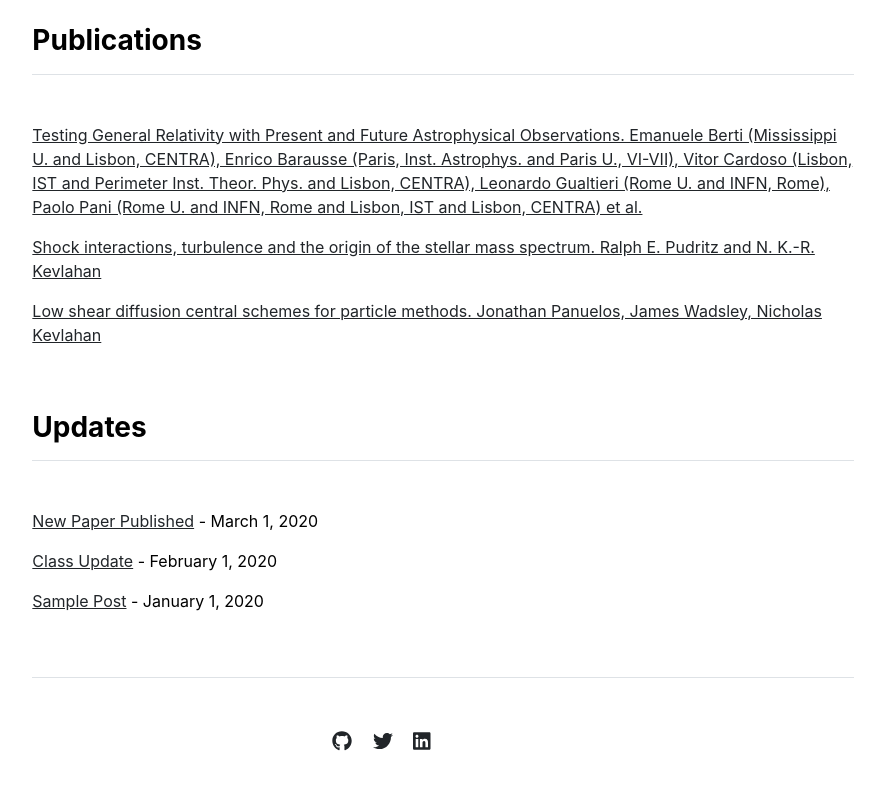
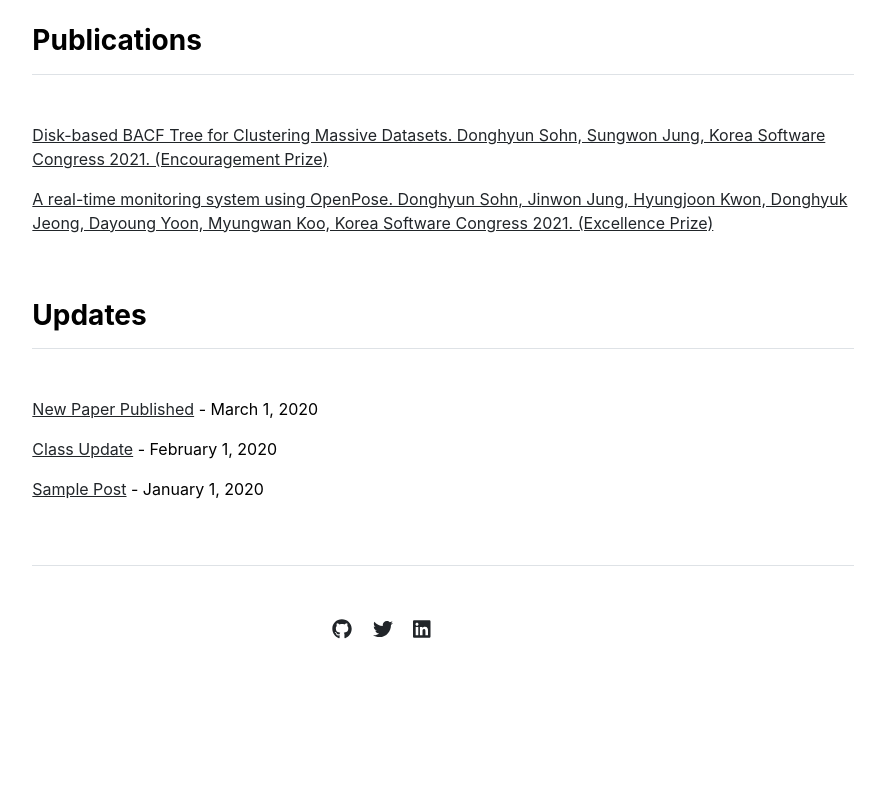
Before and after one commit to donghyun-sohn/donghyun-sohn.github.io, a Jekyll site: the page built from index.md, in a window 1280 px wide, cut to the strip 886-1738 px from the top of the page. Shown: the top 790 px of the strip, without its empty margins (197-1082 px from the left). Built offline with Jekyll 4.4.1, drawn with Linux system fonts in a browser that asks for light colours; after the commit the page ends 1626 px from its top, so only the background shows below that.

Commit message:
home publications

```diff
--- a/_data/publications.yml
+++ b/_data/publications.yml
@@ -1,10 +1,7 @@
 featured:
-- {name: 'Testing General Relativity with Present and Future Astrophysical Observations. Emanuele Berti (Mississippi U. and Lisbon, CENTRA), Enrico Barausse (Paris, Inst. Astrophys. and Paris U., VI-VII), Vitor Cardoso (Lisbon, IST and Perimeter Inst. Theor. Phys. and Lisbon, CENTRA), Leonardo Gualtieri (Rome U. and INFN, Rome), Paolo Pani (Rome U. and INFN, Rome and Lisbon, IST and Lisbon, CENTRA) et al.', url: '/publications/1501.07274.pdf'}
-- {name: 'Shock interactions, turbulence and the origin of the stellar mass spectrum. Ralph E. Pudritz and N. K.-R. Kevlahan', url: 'http://ms.mcmaster.ca/kevla/pdf/articles/PhilTransRSoc_2013.pdf'}
-- {name: 'Low shear diffusion central schemes for particle methods. Jonathan Panuelos, James Wadsley, Nicholas Kevlahan', url: 'http://ms.mcmaster.ca/kevla/pdf/articles/jcp_v414.pdf'}
+- {name: 'Disk-based BACF Tree for Clustering Massive Datasets. Donghyun Sohn, Sungwon Jung, Korea Software Congress 2021. (Encouragement Prize)', url: 'https://www.dbpia.co.kr/journal/articleDetail?nodeId=NODE11035989'}
+- {name: 'A real-time monitoring system using OpenPose. Donghyun Sohn, Jinwon Jung, Hyungjoon Kwon, Donghyuk Jeong, Dayoung Yoon, Myungwan Koo, Korea Software Congress 2021. (Excellence Prize)', url: 'https://www.dbpia.co.kr/journal/articleDetail?nodeId=NODE11036017'}
 
 index:
-- {name: 'Testing General Relativity with Present and Future Astrophysical Observations. Emanuele Berti (Mississippi U. and Lisbon, CENTRA), Enrico Barausse (Paris, Inst. Astrophys. and Paris U., VI-VII), Vitor Cardoso (Lisbon, IST and Perimeter Inst. Theor. Phys. and Lisbon, CENTRA), Leonardo Gualtieri (Rome U. and INFN, Rome), Paolo Pani (Rome U. and INFN, Rome and Lisbon, IST and Lisbon, CENTRA) et al.', url: '/publications/1501.07274.pdf'}
-- {name: 'Shock interactions, turbulence and the origin of the stellar mass spectrum. Ralph E. Pudritz and N. K.-R. Kevlahan', url: 'http://ms.mcmaster.ca/kevla/pdf/articles/PhilTransRSoc_2013.pdf'}
-- {name: 'Low shear diffusion central schemes for particle methods. Jonathan Panuelos, James Wadsley, Nicholas Kevlahan', url: 'http://ms.mcmaster.ca/kevla/pdf/articles/jcp_v414.pdf'}
-- {name: 'Numerical solutions of thin film equations for polymer flows. Thomas. Salez, Joshua D. McGraw, Sara Cormier, Oliver Bäumchen, Kari Dalnoki-Veress, and Elie Raphaël', url: 'https://static1.squarespace.com/static/5684891d7086d74497aeb71f/t/56ec510d2fe1319543ab6d6f/1458327821946/10.1140-epje-i2012-12114-x.pdf'}
+- {name: 'Disk-based BACF Tree for Clustering Massive Datasets. Donghyun Sohn, Sungwon Jung, Korea Software Congress 2021. (Encouragement Prize)', url: 'https://www.dbpia.co.kr/journal/articleDetail?nodeId=NODE11035989'}
+- {name: 'A real-time monitoring system using OpenPose. Donghyun Sohn, Jinwon Jung, Hyungjoon Kwon, Donghyuk Jeong, Dayoung Yoon, Myungwan Koo, Korea Software Congress 2021. (Excellence Prize)', url: 'https://www.dbpia.co.kr/journal/articleDetail?nodeId=NODE11036017'}
```
